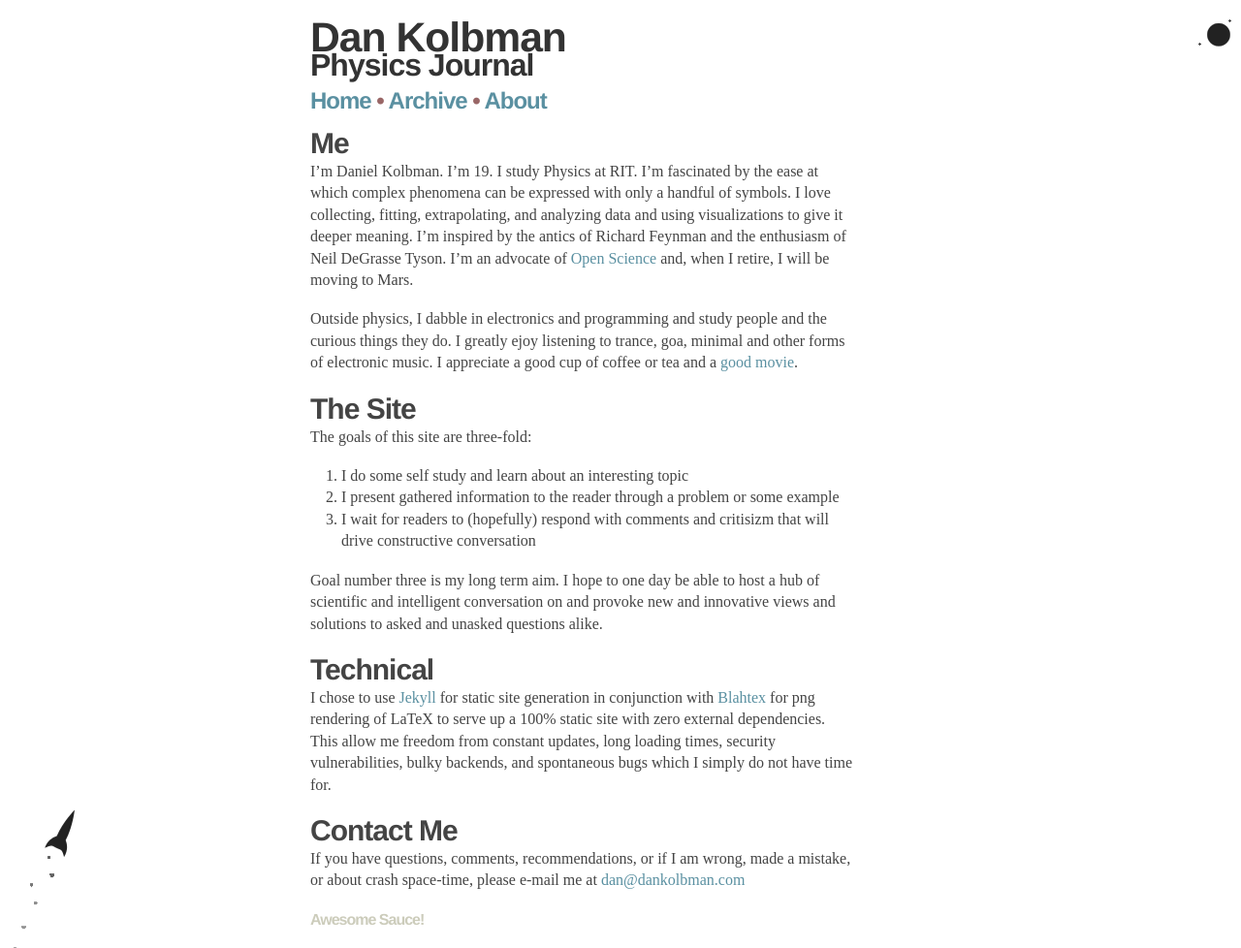
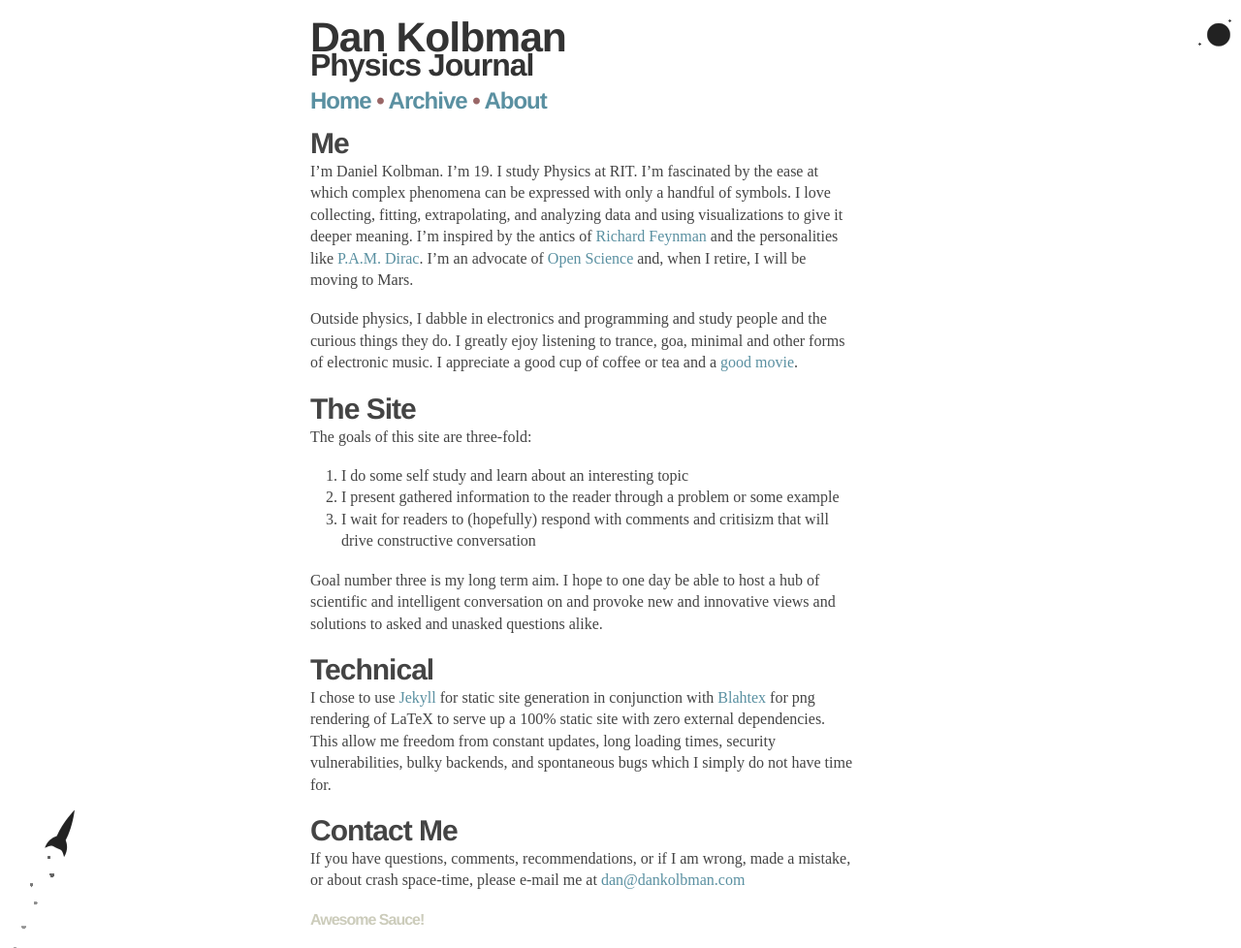
Before and after one commit to dankolbman/dankolbman.com, a Jekyll site: the page built from about.md, in a window 1280 px wide. Shown: the whole page at 97% size. Built offline with Jekyll 4.4.1, drawn with Linux system fonts in a browser that asks for light colours; Markdown is read by kramdown in place of the engine named in the settings.

Commit message:
Update about

```diff
--- a/about.md
+++ b/about.md
@@ -5,7 +5,7 @@ title: "Me"
 
 # {{ page.title }}
 
-I'm Daniel Kolbman. I'm 19. I study Physics at RIT. I'm fascinated by the ease at which complex phenomena can be expressed with only a handful of symbols. I love collecting, fitting, extrapolating, and analyzing data and using visualizations to give it deeper meaning. I'm inspired by the antics of Richard Feynman and the enthusiasm of Neil DeGrasse Tyson. I'm an advocate of <a href="http://en.wikipedia.org/wiki/Open_science" title="Open Science">Open Science</a> and, when I retire, I will be moving to Mars.
+I'm Daniel Kolbman. I'm 19. I study Physics at RIT. I'm fascinated by the ease at which complex phenomena can be expressed with only a handful of symbols. I love collecting, fitting, extrapolating, and analyzing data and using visualizations to give it deeper meaning. I'm inspired by the antics of [Richard Feynman](http://en.wikipedia.org/wiki/Richard_Feynman) and the personalities like [P.A.M. Dirac](http://en.wikipedia.org/wiki/Paul_Dirac). I'm an advocate of <a href="http://en.wikipedia.org/wiki/Open_science" title="Open Science">Open Science</a> and, when I retire, I will be moving to Mars.
 
 Outside physics, I dabble in electronics and programming and study people and the curious things they do. I greatly ejoy listening to trance, goa, minimal and other forms of electronic music. I appreciate a good cup of coffee or tea and a <a href="http://www.imdb.com/title/tt1612774/" title="good movie">good movie</a>.
 
```
